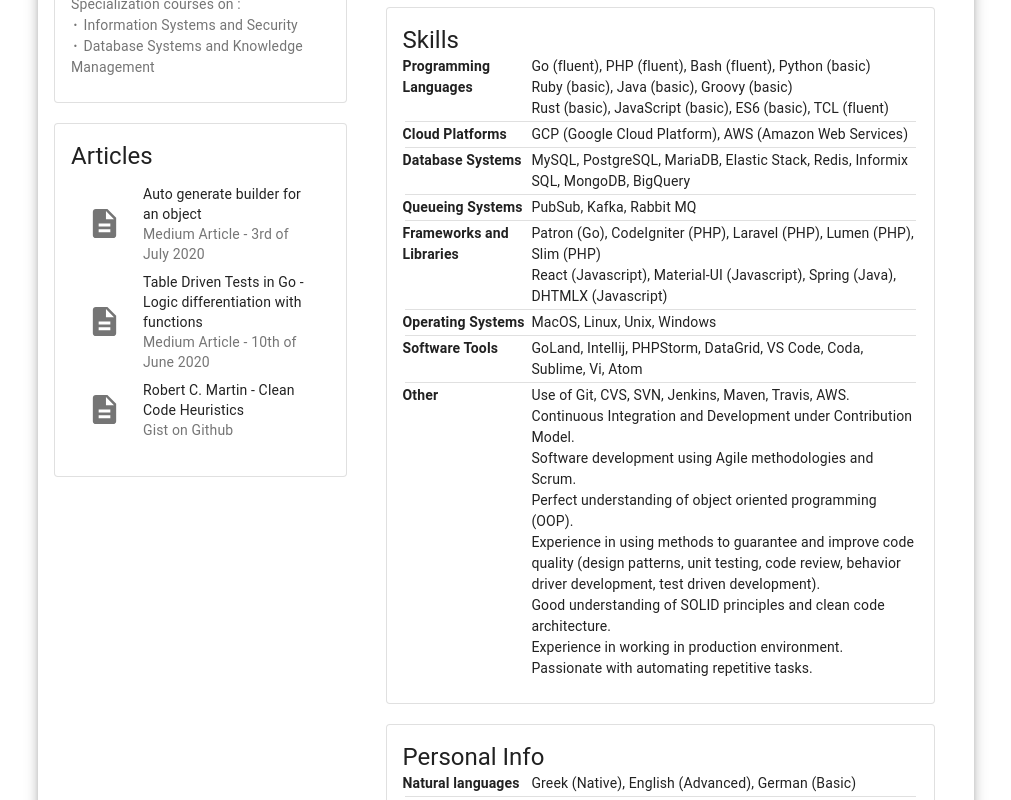
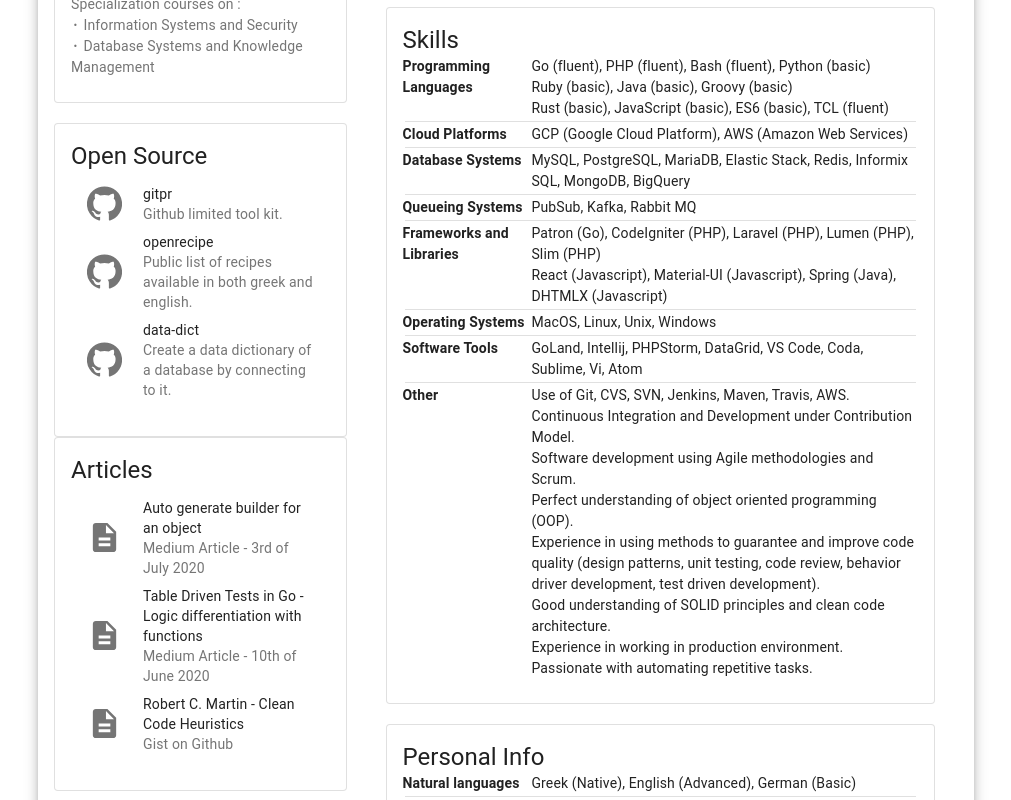
Before and after one commit to eujoy/mycv, a React (Create React App) app: page / in a window 1280 px wide. Shown: the part 640-1440 px from the top of the page, without its empty margins (134-1145 px from the left). Built offline with nearby package versions, Linux system fonts and the light colour scheme.

Commit message:
Add open source block

```diff
--- a/src/components/data/experience.json
+++ b/src/components/data/experience.json
@@ -50,6 +50,10 @@
             {
                 "primary": "Automate generation of team metrics visualise them in Google Data Studio.",
                 "secondary": "Created a golang tool to fetch all the metrics from Jira and Github, perform the required calculations and publish them to make them available for use from Google Data Studio."
+            },
+            {
+                "primary": "Focus a lot on performance and technical improvements.",
+                "secondary": "Worked on preparation and analysis of performance issues as well as technical improvements from coding and architecture perspective."
             }
         ],
         "toolsUsed": [
--- /dev/null
+++ b/src/components/data/open_source.json
@@ -0,0 +1,17 @@
+[
+    {
+        "title": "gitpr",
+        "subtitle": "Github limited tool kit.",
+        "link": "https://github.com/eujoy/gitpr"
+    },
+    {
+        "title": "openrecipe",
+        "subtitle": "Public list of recipes available in both greek and english.",
+        "link": "https://eujoy.github.io/openrecipe"
+    },
+    {
+        "title": "data-dict",
+        "subtitle": "Create a data dictionary of a database by connecting to it.",
+        "link": "https://github.com/eujoy/data-dict"
+    }
+]
--- a/src/components/profile.js
+++ b/src/components/profile.js
@@ -19,6 +19,7 @@
 import Experience from './profile/experience';
 import MailIcon from '@material-ui/icons/Mail';
 import MonochromePhotosIcon from '@material-ui/icons/MonochromePhotos';
+import OpenSource from './profile/open_source';
 import PersonalInfo from './profile/personalinfo';
 import Skills from './profile/skills';
 
@@ -218,6 +219,12 @@
 
                                 <Grid container justify="left" alignItems="left" spacing={0}>
                                     <Grid item xs={12}>
+                                        <OpenSource />
+                                    </Grid>
+                                </Grid>
+
+                                <Grid container justify="left" alignItems="left" spacing={0}>
+                                    <Grid item xs={12}>
                                         <Articles />
                                     </Grid>
                                 </Grid>
--- /dev/null
+++ b/src/components/profile/open_source.js
@@ -0,0 +1,126 @@
+import React from 'react';
+
+import { withStyles } from '@material-ui/core/styles';
+import Card from '@material-ui/core/Card';
+import CardContent from '@material-ui/core/CardContent';
+import List from '@material-ui/core/List';
+import ListItem from '@material-ui/core/ListItem';
+import ListItemIcon from '@material-ui/core/ListItemIcon';
+import ListItemText from '@material-ui/core/ListItemText';
+import Grid from '@material-ui/core/Grid';
+import PropTypes from 'prop-types';
+import Typography from '@material-ui/core/Typography';
+
+import GithubIcon from '@material-ui/icons/GitHub';
+
+import openSourceList from '../data/open_source.json';
+
+const styles = theme => ({
+    root: {
+        flexGrow: 1,
+    },
+    bullet: {
+        display: 'inline-block',
+        margin: '0 2px',
+        transform: 'scale(0.8)',
+    },
+    card: {
+        minWidth: 275,
+        width: "100%",
+    },
+    cardMain: {
+        textAlign: "left",
+        fontSize: theme.typography.pxToRem(15),
+    },
+    cardRightMain: {
+        textAlign: "right",
+        fontSize: theme.typography.pxToRem(15),
+        color: theme.palette.warning.dark,
+    },
+    cardSecondary: {
+        textAlign: "left",
+        fontSize: theme.typography.pxToRem(15),
+    },
+    cardRightSecondary: {
+        textAlign: "right",
+        fontSize: theme.typography.pxToRem(15),
+        color: theme.palette.warning.dark,
+    },
+    cardLastText: {
+        textAlign: "left",
+        fontSize: theme.typography.pxToRem(14),
+        color: theme.palette.text.secondary,
+    },
+    listItemContent: {
+        textAlign: "left",
+        fontSize: theme.typography.pxToRem(14),
+    },
+    listItemElement: {
+        marginTop: "0px",
+        marginBottom: "0px",
+    },
+});
+
+class OpenSource extends React.Component {
+    constructor(props) {
+        super(props)
+        this.state = {
+            denseLinst: true,
+        }
+    }
+
+    render() {
+        if (openSourceList.length === 0) {
+            return <div></div>;
+        }
+
+        const { classes } = this.props;
+
+        return(
+            <Grid container justify="center" alignItems="center" spacing={0}>
+                <Grid item xs={12} sm={12}>
+                    <Card className={classes.card} variant="outlined">
+                        <CardContent>
+                            <Typography variant="h5" component="h5">
+                                Open Source
+                            </Typography>
+
+                            <Grid container spacing={0}>
+                                <Grid item xs={12} sm={12}>
+                                    <List dense={this.state.denseLinst}>
+                                        {openSourceList.map((opSrc) => {
+                                            return (
+                                                <ListItem
+                                                    button
+                                                    component="a"
+                                                    target="_blank"
+                                                    href={opSrc.link}
+                                                    className={classes.listItemElement}
+                                                >
+                                                    <ListItemIcon>
+                                                        <GithubIcon fontSize="large" />
+                                                    </ListItemIcon>
+                                                    <ListItemText
+                                                        className={classes.listItemElement}
+                                                        primary={opSrc.title}
+                                                        secondary={opSrc.subtitle !== "" ? opSrc.subtitle : null}
+                                                    />
+                                                </ListItem>
+                                            );
+                                        })}
+                                    </List>
+                                </Grid>
+                            </Grid>
+                        </CardContent>
+                    </Card>
+                </Grid>
+            </Grid>
+        );
+    }
+}
+
+OpenSource.propTypes = {
+    classes: PropTypes.object.isRequired,
+};
+
+export default withStyles(styles)(OpenSource);
```
Also changed, not shown: 1 other file (tests, documents, lock files or other folders).
